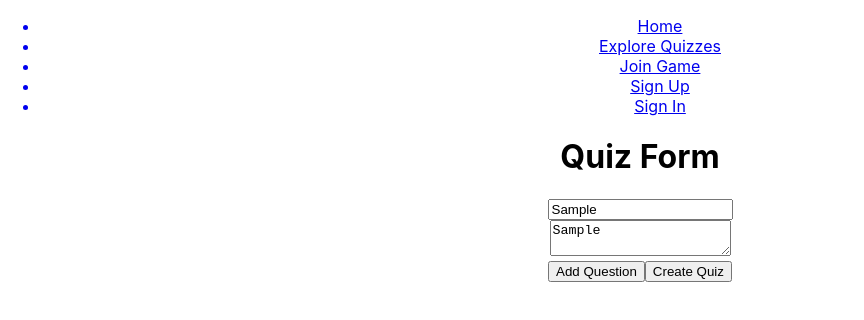
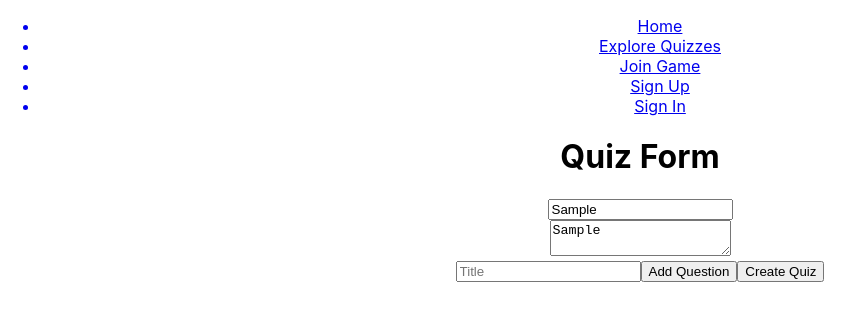
Before and after one commit to alexanderchao123/kwizit-frontend, a React (Create React App) app: page /quizzes/new in a window 1280 px wide. Both pictures are taken after typing "Sample", "Sample" into the empty fields and a click on the button "Add Question". Shown: the top 320 px of the page, without its empty margins (0-864 px from the left). Built offline with nearby package versions, Linux system fonts and the light colour scheme.

Commit message:
refactor the clickHandler into sub fuctions with the responsibility to create a question object, add it the the array in state and wrap QuestionNew component in a Fragment

```diff
--- a/src/components/questions/QuestionNew.js
+++ b/src/components/questions/QuestionNew.js
@@ -1,11 +1,11 @@
-import React, { Component } from 'react'
+import React, { Component, Fragment } from 'react'
 
 class QuestionNew extends Component {
   render() {
     return(
-      <div>
-        New Question
-      </div>
+      <Fragment>
+        <input type="text" name="title" placeholder="Title"/>
+      </Fragment>
     )
   }
 }
--- a/src/components/quizzes/QuizNew.js
+++ b/src/components/quizzes/QuizNew.js
@@ -9,6 +9,36 @@ class QuizNew extends Component {
       description: "",
       questions_attributes: []
     }
+  }
+
+  newQuestion = () => {
+    return {
+      title: "",
+      difficulty: "",
+      time: 30,
+    }
+  }
+
+  addQuestion = () => {
+    let newQuestion = this.newQuestion()
+    this.setState({
+      questions_attributes: [...this.state.questions_attributes, newQuestion]
+    })
+  }
+
+  changeHandler = (event) => {
+    this.setState({
+      [event.target.name]: event.target.value
+    })
+  }
+
+  clickHandler = (event) => {
+    this.addQuestion()
+  }
+
+  submitHandler = (event) => {
+    event.preventDefault()
+    this.createQuiz()
   }
 
   createQuiz = () => {
@@ -25,37 +55,18 @@ class QuizNew extends Component {
     .then(res => res.json())
   }
 
-  changeHandler = (event) => {
-    this.setState({
-      [event.target.name]: event.target.value
+  render() {
+    let questions = this.state.questions_attributes.map((question, index) => {
+      return <QuestionNew key={index} question={question} />
     })
-  }
 
-  submitHandler = (event) => {
-    event.preventDefault()
-    this.createQuiz()
-  }
-
-  clickHandler = (event) => {
-    let question = {
-      title: "",
-      difficulty: "",
-      time: 30,
-    }
-
-    this.setState({
-      questions_attributes: [...this.state.questions_attributes, question]
-    })
-  }
-
-  render() {
-    console.log(this.state)
     return(
       <div>
         <h1>Quiz Form</h1>
         <form onSubmit={this.submitHandler}>
           <div><input type="text" name="title" placeholder="Title" value={this.state.title} onChange={this.changeHandler}/></div>
           <div><textarea type="textarea" name="description" placeholder="Description" value={this.state.description} onChange={this.changeHandler}></textarea></div>
+          {questions}
           <button type="button" onClick={this.clickHandler}>Add Question</button>
           <button type="submit">Create Quiz</button>
         </form>
```
